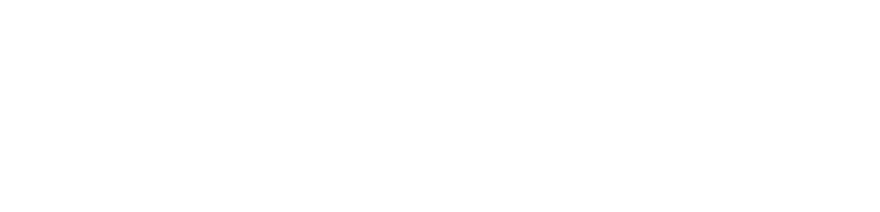
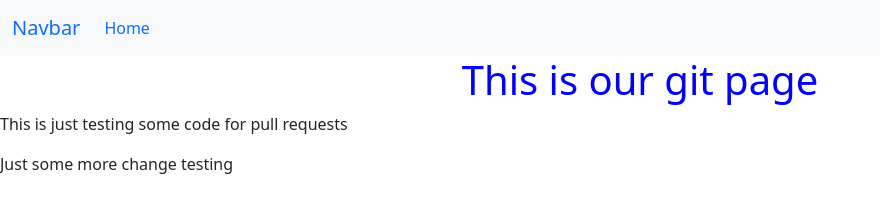
Before and after one commit to KIverson11/Lab1-COSC224, a plain HTML site: page index.html in a window 1280 px wide. Shown: the whole page, without its empty margins (0-880 px from the left). Drawn offline with nearby package versions, Linux system fonts and the light colour scheme.

Commit message:
Update index.html

```diff
--- a/index.html
+++ b/index.html
@@ -9,6 +9,27 @@
     integrity="sha384-QWTKZyjpPEjISv5WaRU9OFeRpok6YctnYmDr5pNlyT2bRjXh0JMhjY6hW+ALEwIH" crossorigin="anonymous">
 </head>
 <body>
+    <container>
+        <nav class="navbar navbar-expand-lg bg-body-tertiary">
+            <div class="container-fluid">
+            <a class="navbar-brand text-primary" href="#">Navbar</a>
+            <button class="navbar-toggler" type="button" data-bs-toggle="collapse" data-bs-target="#navbarNav" aria-controls="navbarNav" aria-expanded="false" aria-label="Toggle navigation">
+                <span class="navbar-toggler-icon"></span>
+            </button>
+            <div class="collapse navbar-collapse" id="navbarNav">
+                <ul class="navbar-nav">
+                <li class="nav-item">
+                    <a class="nav-link active text-primary" aria-current="page" href="#">Home</a>
+                </li>
+                </ul>
+            </div>
+            </div>
+        </nav>
+        <h1 style="text-align: center; color: blue;">This is our git page</h1>
 
+        <p>This is just testing some code for pull requests</p>
+
+        <p>Just some more change testing</p>
+    </container>
 </body>
 </html>
```
